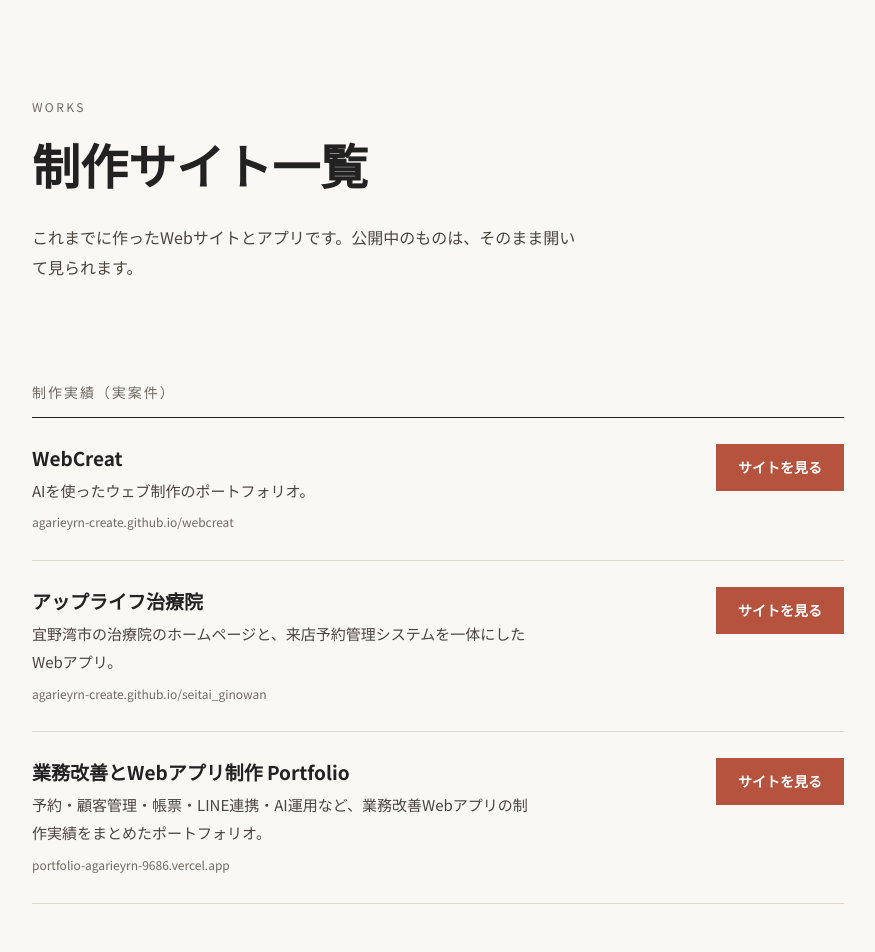
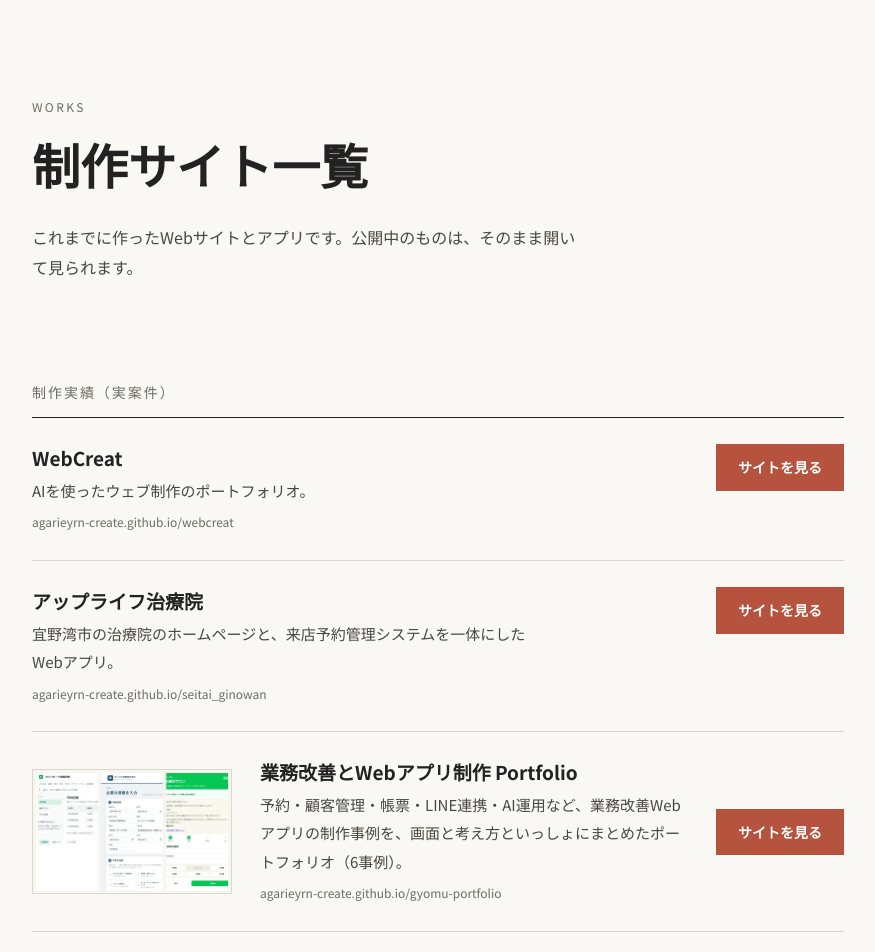
Before and after one commit to agarieyrn-create/agarieyrn-create.github.io, a plain HTML site: page index.html in a window 1280 px wide. Shown: the top 952 px of the page, without its empty margins (202-1077 px from the left). Drawn offline with Linux system fonts and the light colour scheme.

Commit message:
ポートフォリオのリンクを新しい公開先（GitHub Pages）に差し替え、サムネイルを追加
Co-Authored-By: Claude Sonnet 5.5 <noreply@anthropic.com>

```diff
--- a/index.html
+++ b/index.html
@@ -78,13 +78,14 @@ footer{padding:48px 0 72px;font-size:12px;color:var(--mute)}
           </div>
           <a class="go" href="https://agarieyrn-create.github.io/seitai_ginowan/">サイトを見る</a>
         </li>
-        <li>
+        <li class="has-thumb">
+          <a class="thumb" href="https://agarieyrn-create.github.io/gyomu-portfolio/" tabindex="-1" aria-hidden="true"><img src="thumbs/gyomu-portfolio.webp" width="800" height="500" alt="" loading="lazy" decoding="async"></a>
           <div>
             <h3>業務改善とWebアプリ制作 Portfolio</h3>
-            <p>予約・顧客管理・帳票・LINE連携・AI運用など、業務改善Webアプリの制作実績をまとめたポートフォリオ。</p>
-            <span class="host">portfolio-agarieyrn-9686.vercel.app</span>
+            <p>予約・顧客管理・帳票・LINE連携・AI運用など、業務改善Webアプリの制作事例を、画面と考え方といっしょにまとめたポートフォリオ（6事例）。</p>
+            <span class="host">agarieyrn-create.github.io/gyomu-portfolio</span>
           </div>
-          <a class="go" href="https://portfolio-agarieyrn-9686.vercel.app">サイトを見る</a>
+          <a class="go" href="https://agarieyrn-create.github.io/gyomu-portfolio/">サイトを見る</a>
         </li>
       </ul>
     </section>
```
Also changed, not shown: thumbs/gyomu-portfolio.webp (added).
